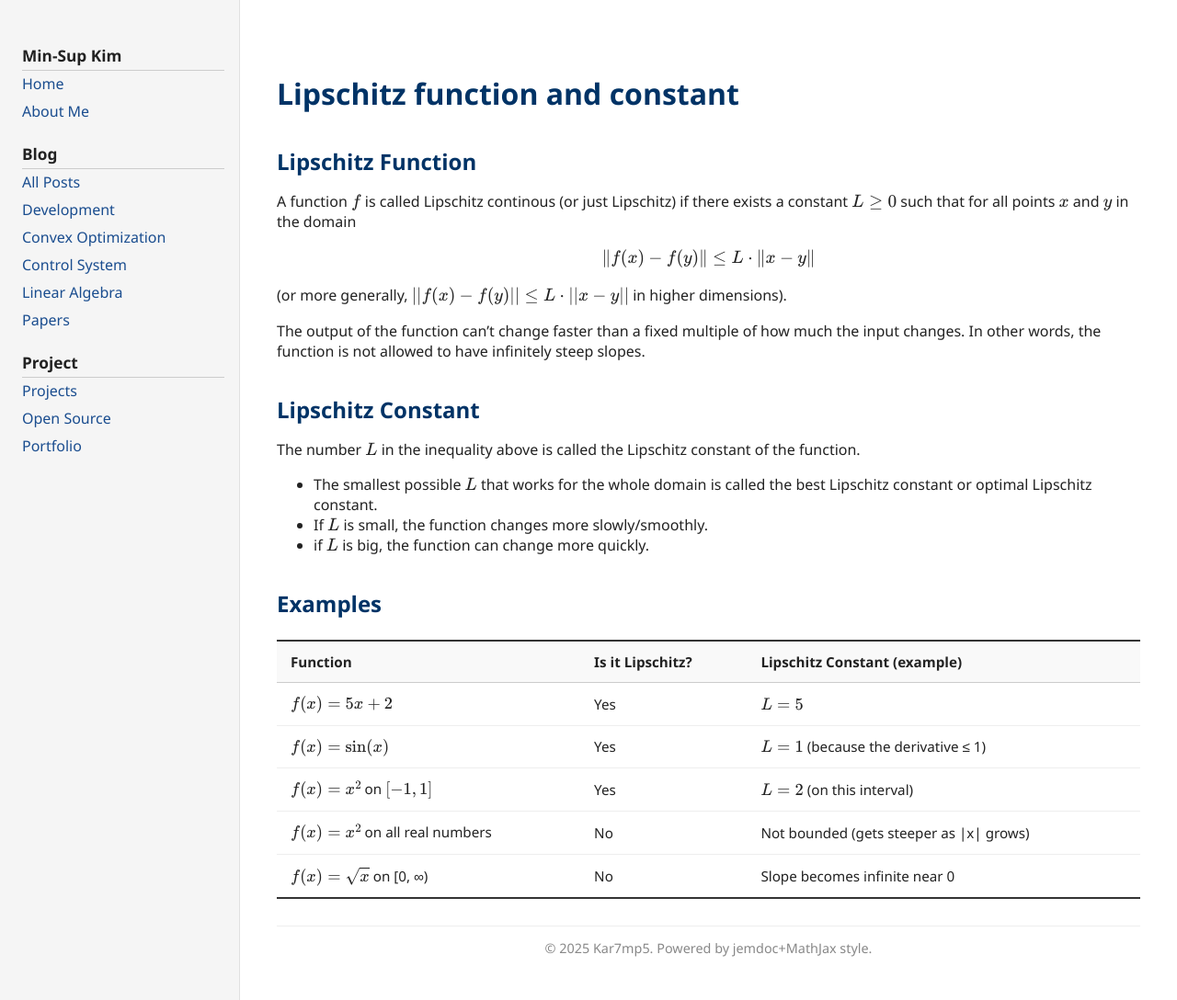
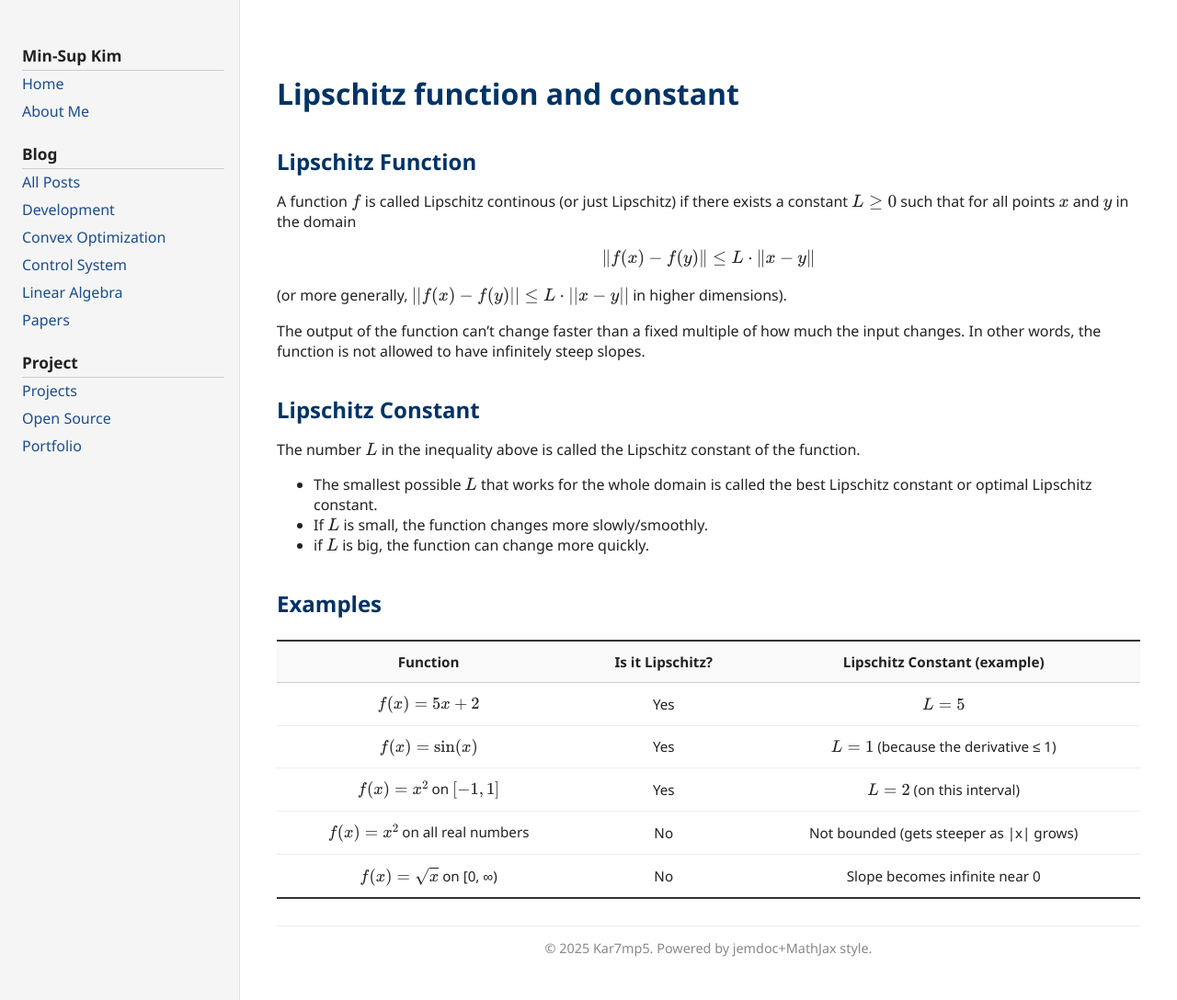
Before and after one commit to kar7mp5/kar7mp5.github.io, a Jekyll site: the page built from _posts/linear_algebra/2025-11-27-lipschitz-function-and-constant.md, in a window 1280 px wide. Shown: the whole page at 92% size. Built offline with Jekyll 4.4.1, drawn with Linux system fonts in a browser that asks for light colours.

Commit message:
fix: Change table align

```diff
--- a/_posts/linear_algebra/2025-11-27-lipschitz-function-and-constant.md
+++ b/_posts/linear_algebra/2025-11-27-lipschitz-function-and-constant.md
@@ -30,10 +30,10 @@ The number $L$ in the inequality above is called the Lipschitz constant of the f
 
 ## Examples
 
-| Function                         | Is it Lipschitz? | Lipschitz Constant (example)              |
-| -------------------------------- | ---------------- | ----------------------------------------- |
-| $f(x) = 5x + 2$                  | Yes              | $L = 5$                                   |
-| $f(x) = \sin(x)$                 | Yes              | $L = 1$ (because the derivative ≤ 1)      |
-| $f(x) = x^2$ on $[-1, 1]$        | Yes              | $L = 2$ (on this interval)                |
-| $f(x) = x^2$ on all real numbers | No               | Not bounded (gets steeper as \|x\| grows) |
-| $f(x) = \sqrt{x} $ on [0, ∞)     | No               | Slope becomes infinite near 0             |
+|             Function             | Is it Lipschitz? |       Lipschitz Constant (example)        |
+| :------------------------------: | :--------------: | :---------------------------------------: |
+|         $f(x) = 5x + 2$          |       Yes        |                  $L = 5$                  |
+|         $f(x) = \sin(x)$         |       Yes        |   $L = 1$ (because the derivative ≤ 1)    |
+|    $f(x) = x^2$ on $[-1, 1]$     |       Yes        |        $L = 2$ (on this interval)         |
+| $f(x) = x^2$ on all real numbers |        No        | Not bounded (gets steeper as \|x\| grows) |
+|   $f(x) = \sqrt{x} $ on [0, ∞)   |        No        |       Slope becomes infinite near 0       |
```
